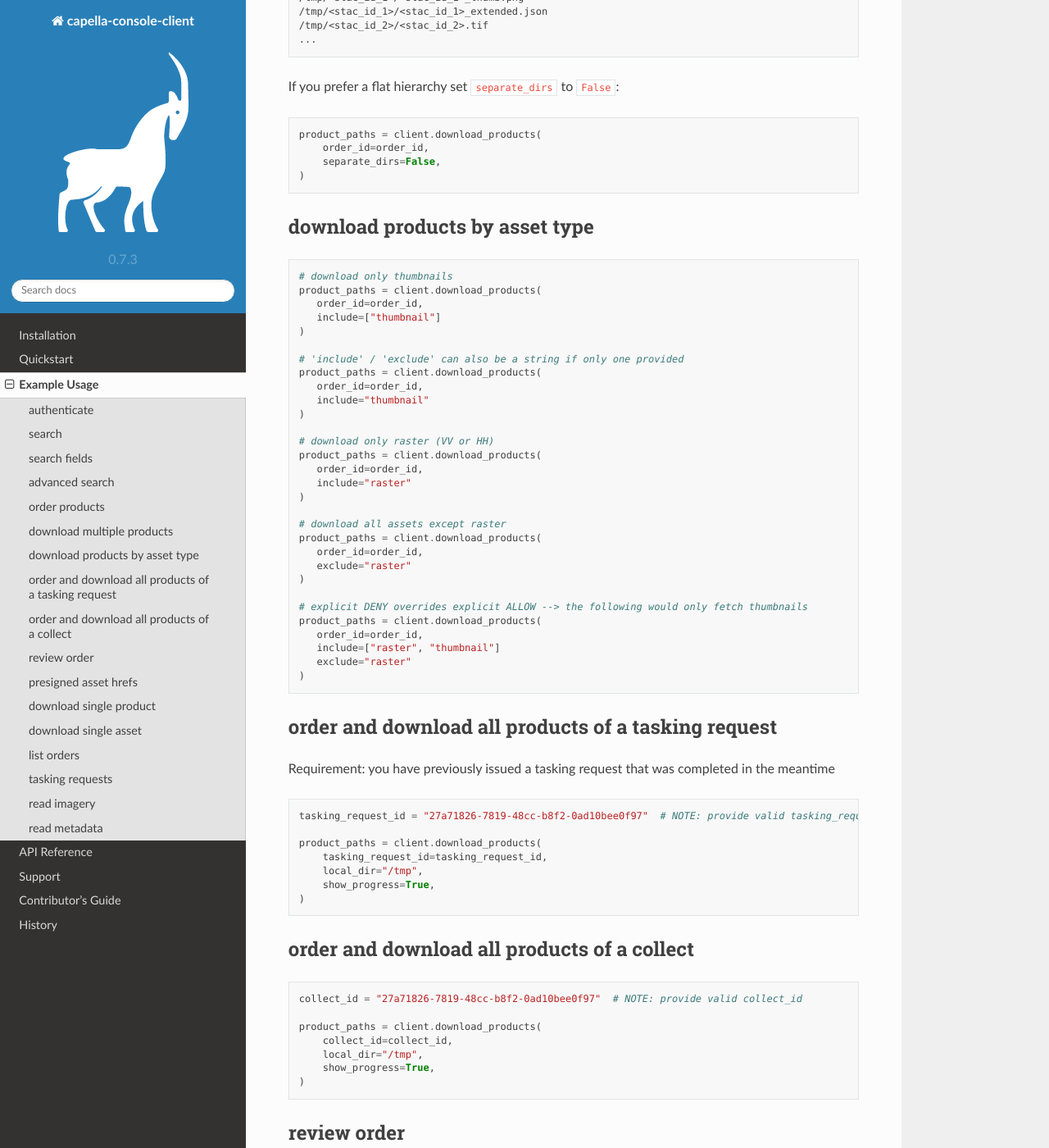
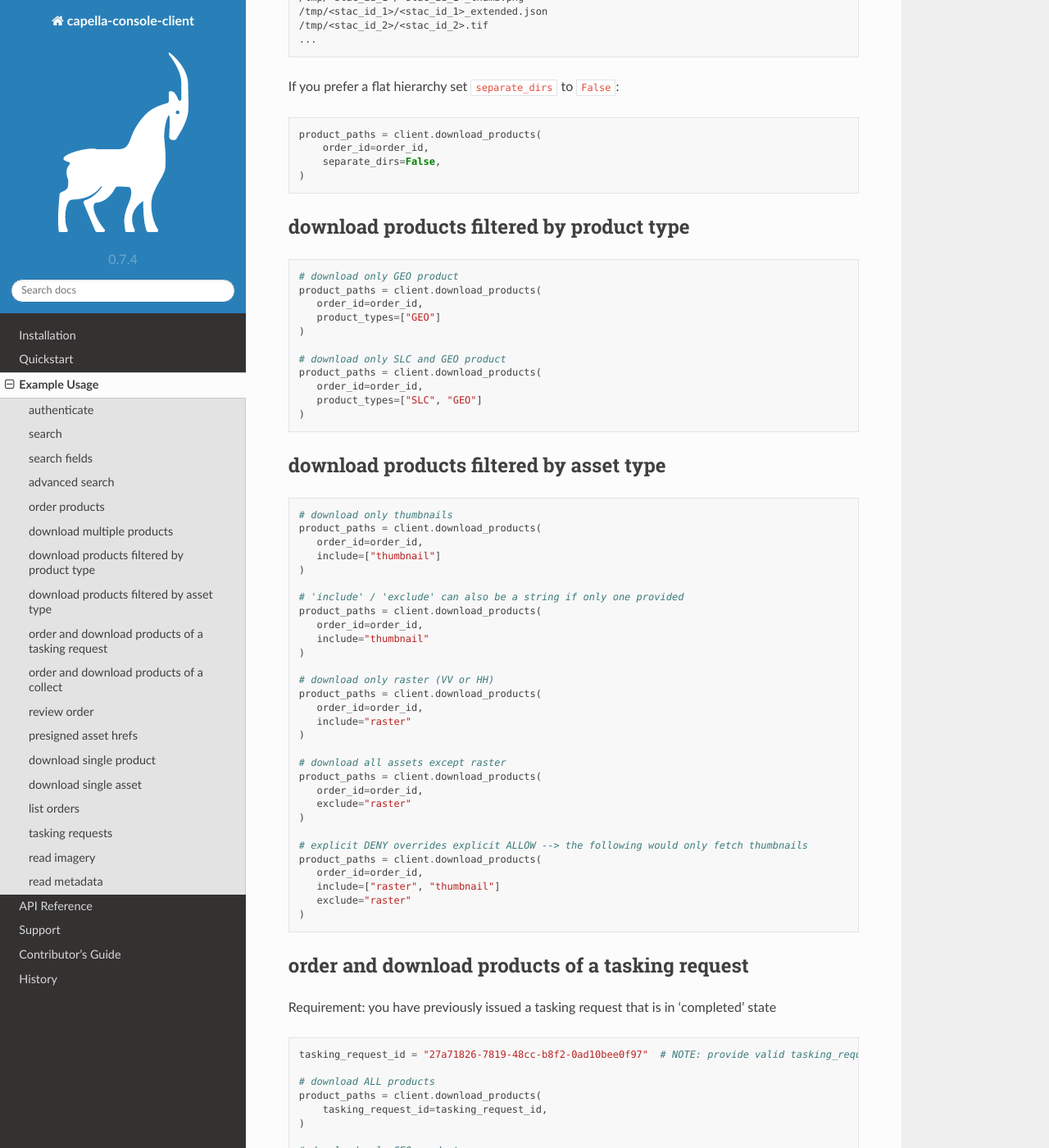
Before and after one commit to capellaspace/console-client, a Sphinx documentation site: the page built from docs/pages/example_usage.rst, in a window 1280 px wide and 1400 px high, scrolled down 6293 px. Shown: the whole window at 82% size. Built offline with Sphinx 7.4.7 and the Read the Docs theme 2.0.0, drawn with Linux system fonts in a browser that asks for light colours; some of the changed text lies outside the part shown.

Commit message:
prepare 0.7.4 release

```diff
--- a/capella_console_client/version.py
+++ b/capella_console_client/version.py
@@ -1 +1 @@
-__version__ = "0.7.3"
+__version__ = "0.7.4"
--- a/docs/pages/changelog.rst
+++ b/docs/pages/changelog.rst
@@ -142,3 +142,8 @@ History
 0.7.3 (2021-07-26)
 ------------------
 * omit review call within submit_order
+
+
+0.7.4 (2021-08-03)
+------------------
+* download products - filter by product type(s)
--- a/docs/pages/example_usage.rst
+++ b/docs/pages/example_usage.rst
@@ -440,8 +440,26 @@ If you prefer a flat hierarchy set ``separate_dirs`` to ``False``:
     )
 
 
-download products by asset type
-###############################
+download products filtered by product type
+##########################################
+
+.. code:: python3
+
+    # download only GEO product
+    product_paths = client.download_products(
+       order_id=order_id,
+       product_types=["GEO"]
+    )
+
+    # download only SLC and GEO product
+    product_paths = client.download_products(
+       order_id=order_id,
+       product_types=["SLC", "GEO"]
+    )
+
+
+download products filtered by asset type
+########################################
 
 .. code:: python3
 
@@ -477,33 +495,43 @@ download products by asset type
     )
 
 
-order and download all products of a tasking request
-####################################################
+order and download products of a tasking request
+################################################
 
-Requirement: you have previously issued a tasking request that was completed in the meantime
+Requirement: you have previously issued a tasking request that is in 'completed' state
 
 .. code:: python3
 
     tasking_request_id = "27a71826-7819-48cc-b8f2-0ad10bee0f97"  # NOTE: provide valid tasking_request_id
 
+    # download ALL products
     product_paths = client.download_products(
         tasking_request_id=tasking_request_id,
-        local_dir="/tmp",
-        show_progress=True,
+    )
+
+    # download only GEO product
+    product_paths = client.download_products(
+        tasking_request_id=tasking_request_id,
+        product_types=["GEO"]
     )
 
 
-order and download all products of a collect
-############################################
+order and download products of a collect
+########################################
 
 .. code:: python3
 
     collect_id = "27a71826-7819-48cc-b8f2-0ad10bee0f97"  # NOTE: provide valid collect_id
 
+    # download ALL products
     product_paths = client.download_products(
         collect_id=collect_id,
-        local_dir="/tmp",
-        show_progress=True,
+    )
+
+    # download only GEC product
+    product_paths = client.download_products(
+        collect_id=collect_id,
+        product_types=["GEC"],
     )
 
 
@@ -512,7 +540,7 @@ review order
 
 If you would like to review the cost of an order before you submission, issue:
 
-.. code:: python
+.. code:: python3
 
     order_details = client.review_order(items=capella_spotlight_olympic_NP_geo)
     print(order_details['orderDetails']['summary'])
--- a/pyproject.toml
+++ b/pyproject.toml
@@ -1,6 +1,6 @@
 [tool.poetry]
 name = "capella-console-client"
-version = "0.7.3"
+version = "0.7.4"
 description = "Python SDK for api.capellaspace.com (search, order, download)"
 authors = ["Thomas Beyer <thomas.beyer@capellaspace.com>"]
 repository = "https://github.com/capellaspace/console-client"
```
